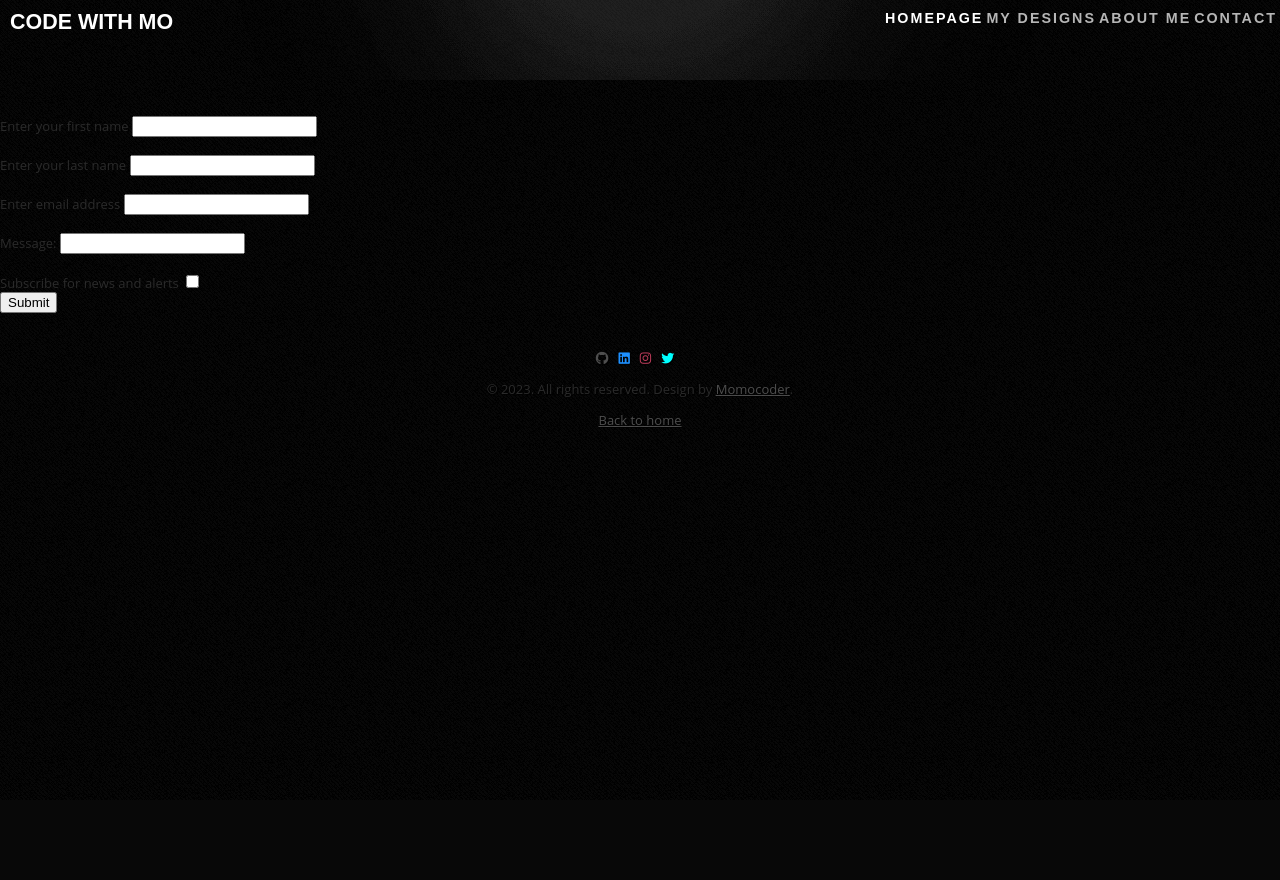
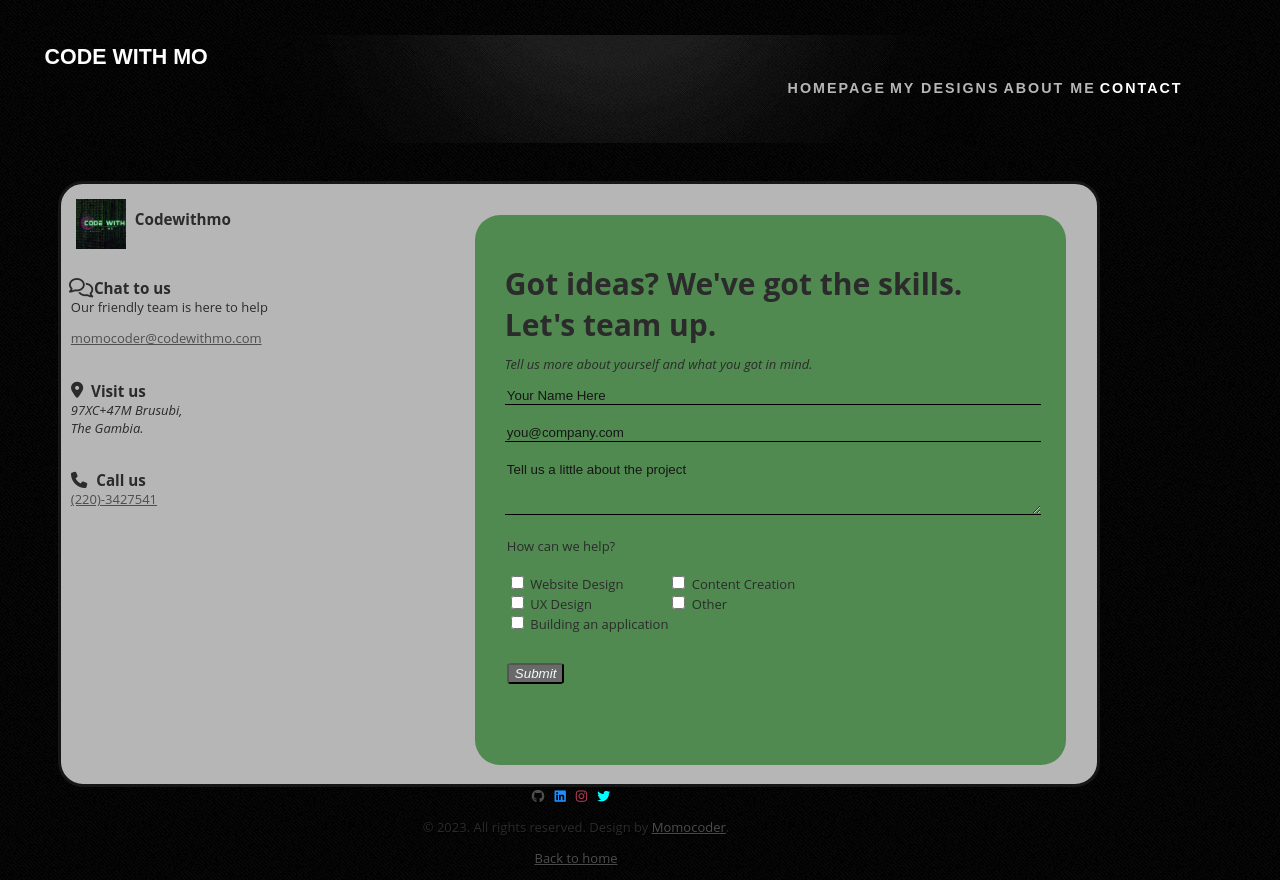
Before and after one commit to momocoder14/Simple-portfolio, a PHP site: page /contact.html in a window 1280 px wide. Before the commit the page ends 427 px from the top, so only its background shows below. Run offline with PHP 8.4, Linux system fonts and the light colour scheme; some libraries are stand-ins or nearby versions.

Commit message:
Contact page done

```diff
--- a/about.html
+++ b/about.html
@@ -16,9 +16,9 @@
             <h1 id="title"><a href="/">Code With Mo</a></h1>
             <nav id="menu">
                 <ul>
-                    <li class="active"><a href="/" accesskey="1" title="">Homepage</a></li>
+                    <li><a href="/" accesskey="1" title="">Homepage</a></li>
                     <li><a href="designs.html" accesskey="2" title="">My Designs</a></li>
-                    <li><a href="about.html" accesskey="3" title="">About Me</a></li>
+                    <li class="active"><a href="about.html" accesskey="3" title="">About Me</a></li>
                     <li><a href="contact.html" accesskey="4" title="">Contact</a></li>
                 </ul>
             </nav>
--- a/contact.html
+++ b/contact.html
@@ -3,6 +3,8 @@
 <head>
     <meta charset="UTF-8">
     <meta name="viewport" content="width=device-width, initial-scale=1.0">
+    <meta name="apple-mobile-web-app-capable" content="yes" />
+    <meta content="text/html; charset=utf-8" http-equiv="content-type" />
     <title>Contact</title>
     <link href="style.css" rel="stylesheet" type="text/css" media="all" />
     <link rel="shortcut icon" href="images/Logoicon.png" type="image/x-icon">
@@ -16,54 +18,105 @@
             <h1 id="title"><a href="/">Code With Mo</a></h1>
             <nav id="menu">
                 <ul>
-                    <li class="active"><a href="/" accesskey="1" title="">Homepage</a></li>
+                    <li><a href="/" accesskey="1" title="">Homepage</a></li>
                     <li><a href="designs.html" accesskey="2" title="">My Designs</a></li>
                     <li><a href="about.html" accesskey="3" title="">About Me</a></li>
-                    <li><a href="contact.html" accesskey="4" title="">Contact</a></li>
+                    <li class="active"><a href="contact.html" accesskey="4" title="">Contact</a></li>
                 </ul>
             </nav>
         </header>
     </section>
-    <br>
 
 
 
-    <!--Form-->
+
+
+<section>
+    <div id="contactContainer">
+       <aside id="halfContainer">
+        <span class="container">
+            <img src="/images/Logoicon.png" alt="This is a logo" id="contactLogo">
+            <h1 style="float: right; padding-top: 15px;">Codewithmo</h1>
+        </span>
+        <br>
+        <span class="container1">
+            <h3 style="float: right;">Chat to us</h3>
+            <i class="fa-regular fa-beat fa-comments fa-lg"></i>
+            <p style="width: 200px;">Our friendly team is here to help</p>
+            <a href="mailto:momocoder@codewithmo.com" style="overflow: hidden;"><p>momocoder@codewithmo.com</p></a>
+        </span>
+        <br>
+        <span class="container2">
+            <h3 style="float: right;">Visit us</h3>
+            <i class="fa-solid fa-location-dot fa-bounce fa-lg"></i>
+            <address>
+            <p style="width: 120px;">97XC+47M Brusubi, The Gambia.</p>
+            </address>
+        </span>
+        <br>
+        <span class="container2">
+            <h3 style="float: right;">Call us</h3>
+            <i class="fa-solid fa-phone fa-shake fa-lg"></i>
+            <a href="tel:+2203427541">
+            <p style="width: 120px;">(220)-3427541</p>
+            </a>
+        </span>
+        </aside>
+
+        <div id="innerContactContainer">
+
     <br>
-    <section id="contactMe">
-        <form action="">
+    <aside id="contactMe">
+        <h2 id="contactHeader">Got ideas? We've got the skills. Let's team up.</h2>
+        <p id="contactNote">Tell us more about yourself and what you got in mind.</p>
+        <form id="contactForm" action="">
             <div>
-                <label for="fName">Enter your first name </label>
-                <input type="text" id="fullName">
+                <input type="text" id="fName" placeholder="Your Name Here">
             </div>
                 <br>
             <div>
-                <label for="lName">Enter your last name </label>
-                <input type="text" id="fullName">
+                <input type="email" id="email" placeholder="you@company.com">
             </div>
                 <br>
             <div>
-                <label for="email">Enter email address</label>
-                <input type="email" id="email">
+                <textarea name="messageBox" id="messageBox" cols="30" rows="10" placeholder="Tell us a little about the project"></textarea>
             </div>
                 <br>
             <div>
-                <label for="messageBox">Message:</label>
-                <input type="text" id="messageBox">
+                <legend for="subscriptionBox" style="width: fit-content;">How can we help?
+                    <br><br>
+                    <div style="float: left;">
+                    <input type="checkbox" name="helpingWith" id="websiteDesign">
+                    <label for="websiteDesign">Website Design</label>
+                    <br>
+                    <input type="checkbox" name="helpingWith" id="uxDesign">
+                    <label for="uxDesign">UX Design</label>
+                    <br>
+                    <input type="checkbox" name="helpingWith" id="appBuild">
+                    <label for="appBuild">Building an application</label>
+                    <br>
+                    </div>
+
+                    <div style="float: right;">
+                    <input type="checkbox" name="helpingWith" id="contentCreation">
+                    <label for="contentCreation">Content Creation</label>
+                    <br>
+                    <input type="checkbox" name="helpingWith" id="other">
+                    <label for="other">Other</label>
+                    <br>
+                    </div>
+                    <br><br><br><br><br>
+                    <input type="submit" style="font-style: oblique; border-radius: 10%;background-color: dimgrey;color: aliceblue;">
+                </legend>
             </div>
-                <br>
-            <div>
-                <label for="subscriptionBox">Subscribe for news and alerts</label>
-                <input type="checkbox" id="subscriptionBox">
-            </div>
+        </form>
+    </aside>
+        </div>
+    </div>
 
-            <button>Submit</button>
-        </form>
-    </section>
-    <br>
+</section>
 
-    <!--Footer-->
-    <br>
+      <!--Footer-->
     <section>
         <footer id="copyright">
             <p><a href="https://github.com/momocoder14"><i class="fa-brands fa-github"></i></a><a href="https://www.linkedin.com/in/momodou-jammeh-1b1aa0258"><i class="fa-brands fa-linkedin"></i></a><a href="https://instagram.com/hmm.o_kay?igshid=MzNlNGNkZWQ4Mg=="><i class="fa-brands fa-instagram"></i></a><a href="https://twitter.com/_codewithmo"><i class="fa-brands fa-twitter"></i></a></p>
--- a/designs.html
+++ b/designs.html
@@ -16,8 +16,8 @@
             <h1 id="title"><a href="/">Code With Mo</a></h1>
             <nav id="menu">
                 <ul>
-                    <li class="active"><a href="/" accesskey="1" title="">Homepage</a></li>
-                    <li><a href="designs.html" accesskey="2" title="">My Designs</a></li>
+                    <li><a href="/" accesskey="1" title="">Homepage</a></li>
+                    <li class="active"><a href="designs.html" accesskey="2" title="">My Designs</a></li>
                     <li><a href="about.html" accesskey="3" title="">About Me</a></li>
                     <li><a href="contact.html" accesskey="4" title="">Contact</a></li>
                 </ul>
--- a/style.css
+++ b/style.css
@@ -1,6 +1,8 @@
 body {
 	margin: 0px;
 	padding: 0px;
+	height: fit-content;
+	width: 90%;
 	background: #080808 url(images/main-bg.png) repeat;
 	font-family: 'Open Sans', sans-serif;
 	font-size: 13px;
@@ -18,13 +20,12 @@ p, ol, ul {
 }
 
 a {
-	color: #0000FF;
+	color: #4E4E4E;
 }
 
 a:hover {
 	text-decoration: none;
 }
-
 
 hr {
 	display: none;
@@ -35,7 +36,7 @@ hr {
 #header{
 	overflow: hidden;
 	width:100%;
-	height: 80px;
+	height:fit-content ;
 	background: url(images/gradient-bg.png) no-repeat center top;
 }
 
@@ -43,7 +44,8 @@ hr {
 
 #title {
 	float: left;
-	height: auto;
+	height: fit-content;
+	width: 50%;
 	margin-top: 10px;
 	margin-left: 10px;;
 
@@ -82,7 +84,7 @@ hr {
 #menu li {
 	float: left;
 	margin-left: auto;
-	margin-right: 3px;
+	margin-right: 4px;
 }
 
 #menu a {
@@ -151,3 +153,77 @@ hr {
 	size:250px;
 	margin-right:10px;
 }
+
+	/*Contact container*/
+#contactContainer{
+	width: 90%;
+	margin-left: 5%;
+	height: 600px;
+	border: 3px solid #161616;
+	border-radius: 25px;
+	background-color: #B6B6B6;
+	position: relative;
+}
+#innerContactContainer{
+	width: 57%;
+	margin-left: 40%;
+	margin-top: 3%;
+	height: 550px;
+	border: 3px solid none;
+	background-color: rgb(81, 138, 81);
+	border-radius: 25px;
+	position: absolute;
+	float: right;
+}
+#halfContainer{
+	width: 33%;
+	float: left;
+}
+#contactHeader{
+	margin-top: 2%;
+	font-size:30px;
+	margin-bottom: 2%;
+}
+#contactMe{
+	margin: 5%;
+}
+#contactNote{
+	font-style: oblique;
+}
+#messageBox,#fName,#email{
+	width: 100%;
+	border: none transparent;
+	outline: none;
+	border-bottom:1px solid;
+	background-color:rgb(81, 138, 81) ;
+
+}
+#messageBox{
+	height: 50px;
+}
+#contactLogo{
+	width: 50px;
+	margin: 3%;
+}
+.container{
+	display: inline-block;
+	position:relative;
+	width: 160px;
+	margin: 3%;
+}
+.container1{
+	display: inline-block;
+	position:relative;
+	width: 100px;
+	margin: 3%;
+}
+.container2{
+	display: inline-block;
+	position:relative;
+	width: 75px;
+	margin: 3%;
+}
+::placeholder{
+	font-family: Arial, Helvetica, sans-serif;
+	color: #161616;
+}
```
